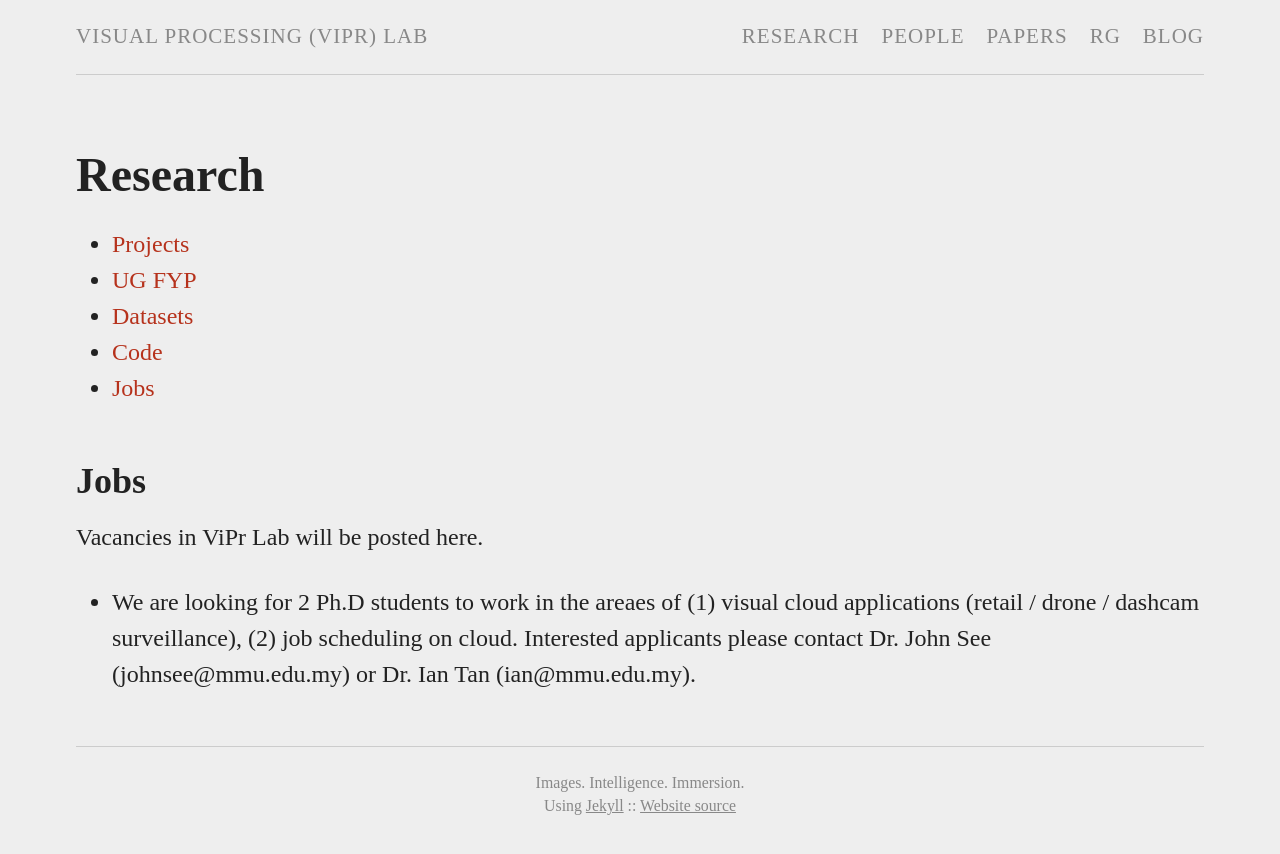
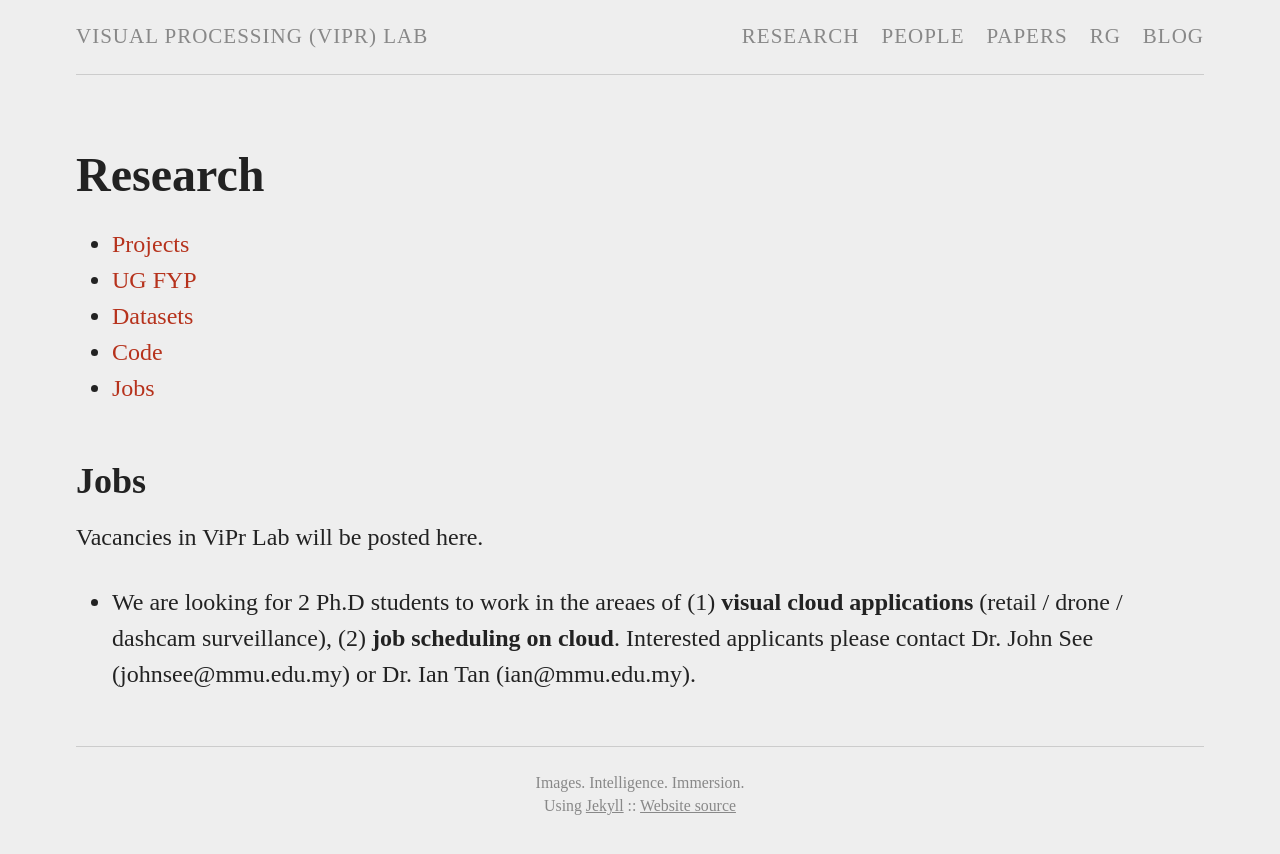
Before and after one commit to viprlab/viprlab.github.io, a Jekyll site: the page built from jobs.md, in a window 1280 px wide. Shown: the top 854 px of the page. Built offline with Jekyll 4.4.1, drawn with Linux system fonts in a browser that asks for light colours.

Commit message:
update jobs - formatting

```diff
--- a/jobs.md
+++ b/jobs.md
@@ -10,7 +10,7 @@ permalink: /research/jobs/
 
 Vacancies in ViPr Lab will be posted here.
 
-* We are looking for 2 Ph.D students to work in the areaes of (1) visual cloud applications (retail / drone / dashcam surveillance), (2) job scheduling on cloud. Interested applicants please contact Dr. John See (johnsee@mmu.edu.my) or Dr. Ian Tan (ian@mmu.edu.my).
+* We are looking for 2 Ph.D students to work in the areaes of (1) **visual cloud applications** (retail / drone / dashcam surveillance), (2) **job scheduling on cloud**. Interested applicants please contact Dr. John See (johnsee@mmu.edu.my) or Dr. Ian Tan (ian@mmu.edu.my).
 
 <!-- have ONE **Masters GRA vacancy** ([flyer here]{:target="_blank"}) for project **DeepME**. Interested applicants can fill in the application form below, or click [here]{:target="_blank"} if the form does not load properly on this page.
 
```
